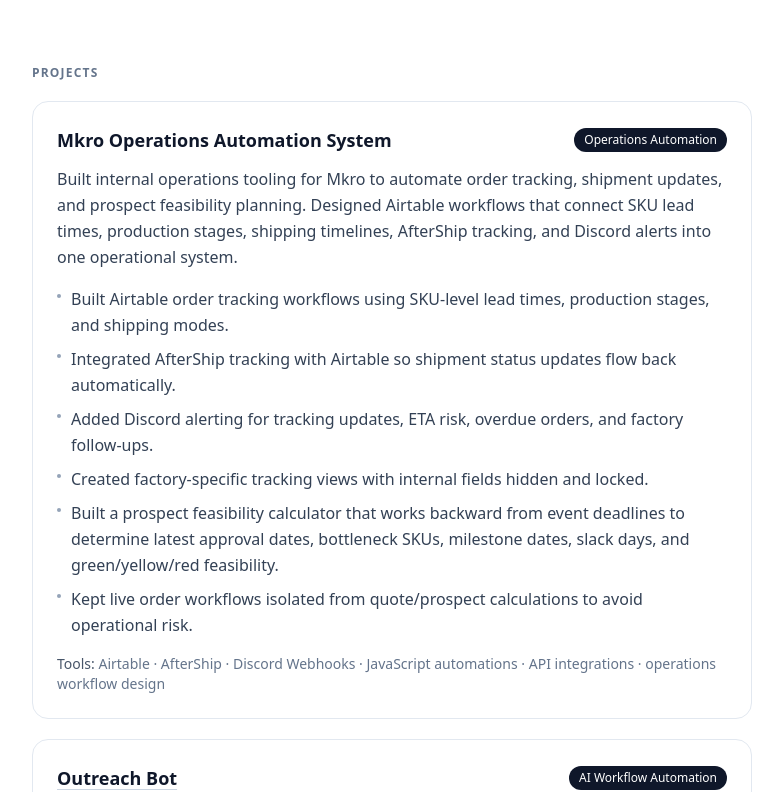
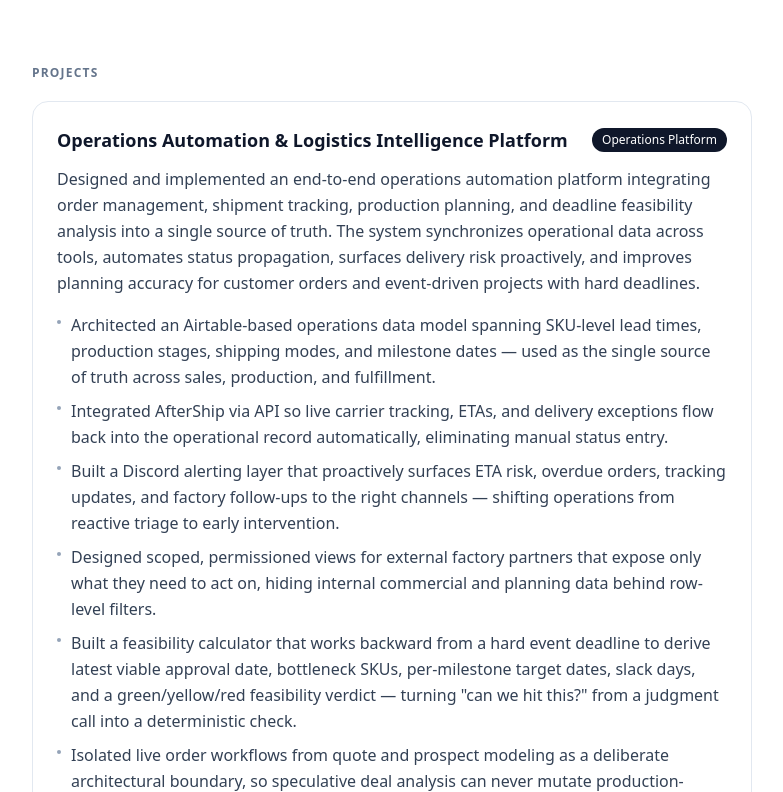
Before and after one commit to ddj33/portfolio, a Next.js app: page / in a window 1280 px wide. Shown: the part 868-1660 px from the top of the page, without its empty margins (248-1031 px from the left). Built offline with nearby package versions, Linux system fonts and the light colour scheme.

Commit message:
Refine operations platform project: de-anonymize, sharpen technical framing

```diff
--- a/app/page.tsx
+++ b/app/page.tsx
@@ -17,20 +17,21 @@
 
 const projects: Project[] = [
   {
-    title: "Mkro Operations Automation System",
-    tag: "Operations Automation",
+    title: "Operations Automation & Logistics Intelligence Platform",
+    tag: "Operations Platform",
     description:
-      "Built internal operations tooling for Mkro to automate order tracking, shipment updates, and prospect feasibility planning. Designed Airtable workflows that connect SKU lead times, production stages, shipping timelines, AfterShip tracking, and Discord alerts into one operational system.",
+      "Designed and implemented an end-to-end operations automation platform integrating order management, shipment tracking, production planning, and deadline feasibility analysis into a single source of truth. The system synchronizes operational data across tools, automates status propagation, surfaces delivery risk proactively, and improves planning accuracy for customer orders and event-driven projects with hard deadlines.",
     bullets: [
-      "Built Airtable order tracking workflows using SKU-level lead times, production stages, and shipping modes.",
-      "Integrated AfterShip tracking with Airtable so shipment status updates flow back automatically.",
-      "Added Discord alerting for tracking updates, ETA risk, overdue orders, and factory follow-ups.",
-      "Created factory-specific tracking views with internal fields hidden and locked.",
-      "Built a prospect feasibility calculator that works backward from event deadlines to determine latest approval dates, bottleneck SKUs, milestone dates, slack days, and green/yellow/red feasibility.",
-      "Kept live order workflows isolated from quote/prospect calculations to avoid operational risk.",
+      "Architected an Airtable-based operations data model spanning SKU-level lead times, production stages, shipping modes, and milestone dates — used as the single source of truth across sales, production, and fulfillment.",
+      "Integrated AfterShip via API so live carrier tracking, ETAs, and delivery exceptions flow back into the operational record automatically, eliminating manual status entry.",
+      "Built a Discord alerting layer that proactively surfaces ETA risk, overdue orders, tracking updates, and factory follow-ups to the right channels — shifting operations from reactive triage to early intervention.",
+      "Designed scoped, permissioned views for external factory partners that expose only what they need to act on, hiding internal commercial and planning data behind row-level filters.",
+      "Built a feasibility calculator that works backward from a hard event deadline to derive latest viable approval date, bottleneck SKUs, per-milestone target dates, slack days, and a green/yellow/red feasibility verdict — turning \"can we hit this?\" from a judgment call into a deterministic check.",
+      "Isolated live order workflows from quote and prospect modeling as a deliberate architectural boundary, so speculative deal analysis can never mutate production-critical data.",
+      "Worked directly with operations stakeholders to elicit requirements, iterate on workflows, and ship incrementally — designing the system around how the team actually plans, books, and fulfills work.",
     ],
     tools:
-      "Airtable · AfterShip · Discord Webhooks · JavaScript automations · API integrations · operations workflow design",
+      "Airtable · AfterShip API · Discord Webhooks · JavaScript automations · REST API integrations · workflow architecture",
   },
   {
     title: "Outreach Bot",
```
